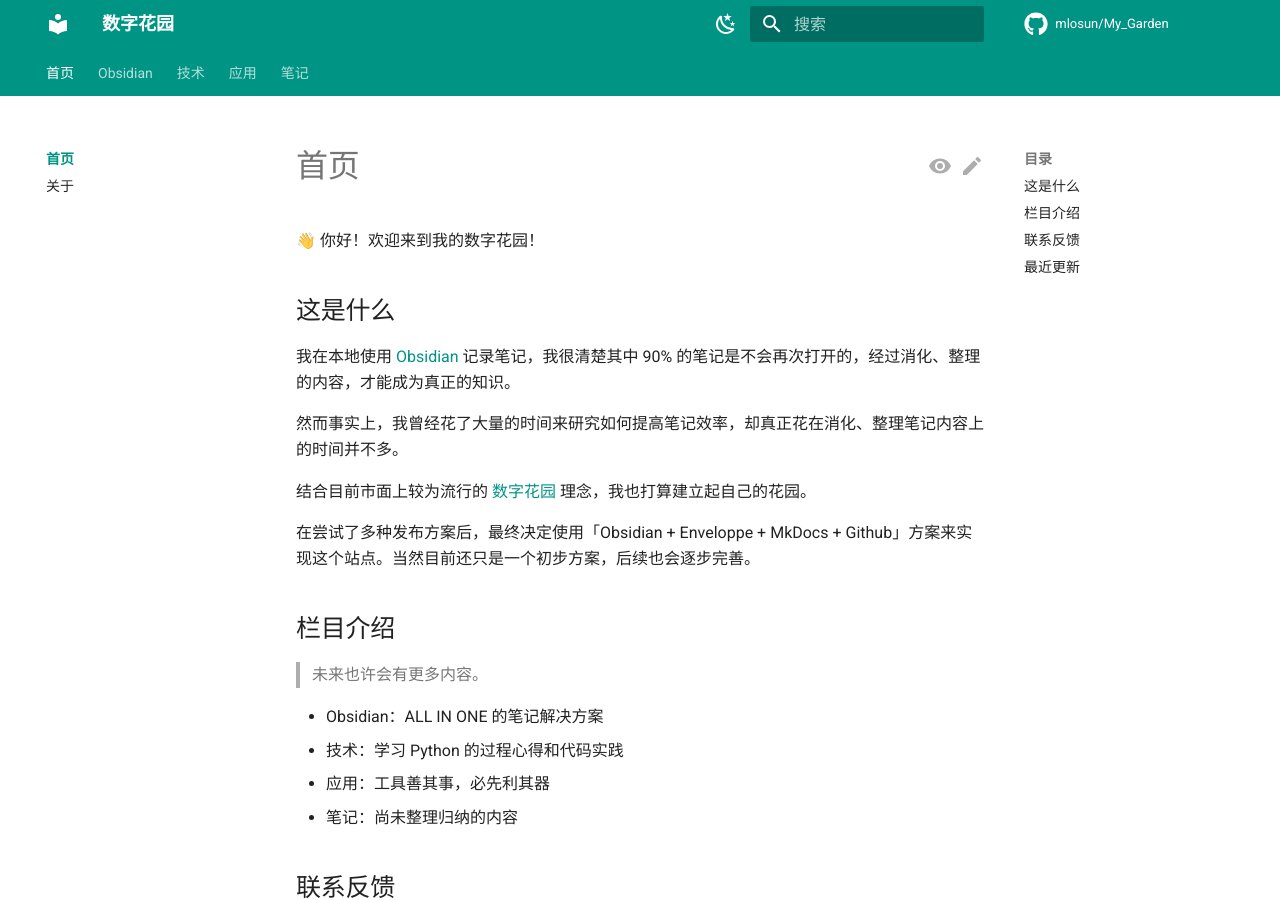
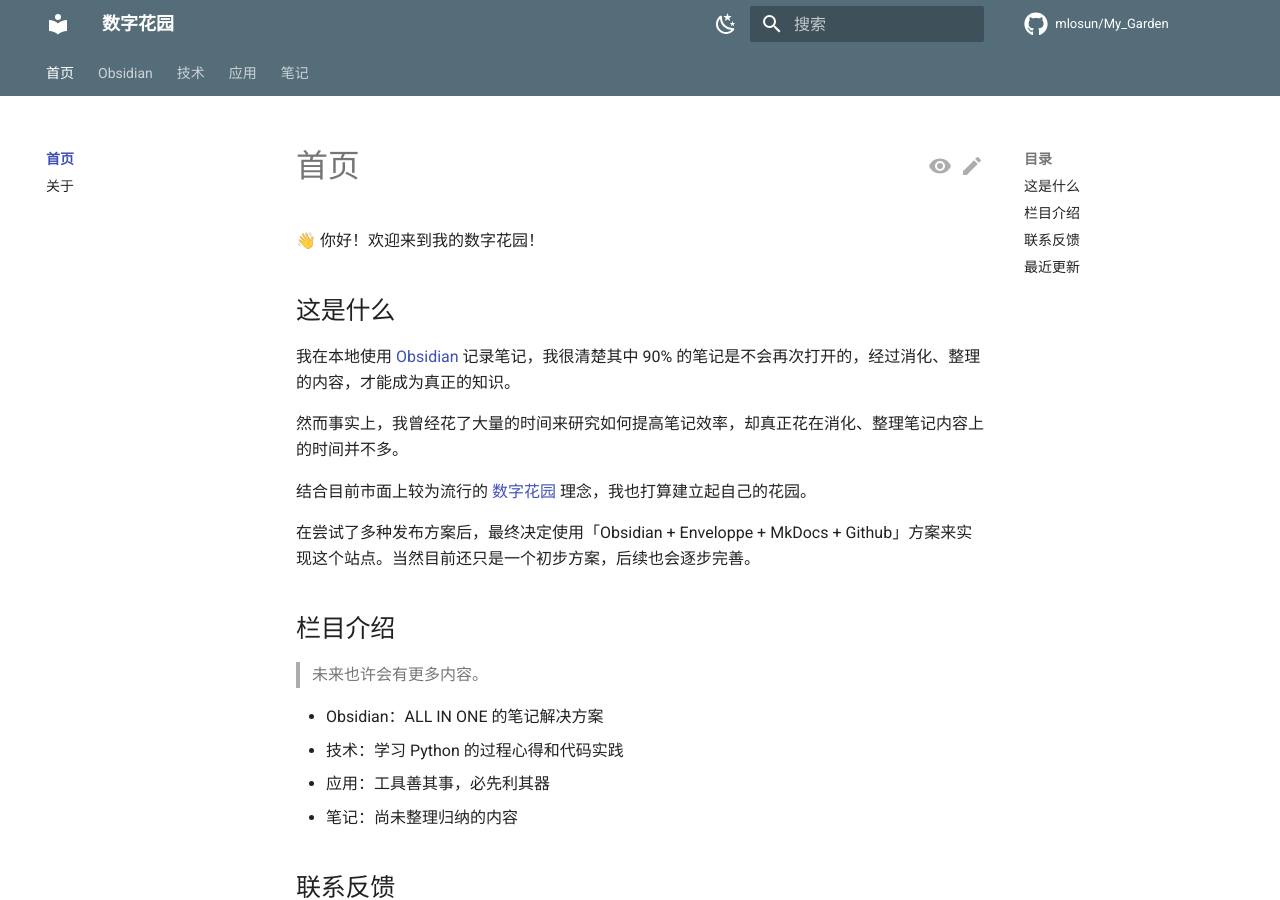
Before and after one commit to mlosun/My_Garden, an MkDocs documentation site: the page built from docs/index.md, in a window 1280 px wide and 900 px high. Built offline with MkDocs 1.6.1 and Material for MkDocs 9.7.7, drawn with Linux system fonts in a browser that asks for light colours; comment, search, counter and statistics services are not loaded.

Commit message:
style(mkdocs): 将主题的主色调和强调色从teal更改为blue grey
为了使主题颜色更加协调一致，将浅色模式和深色模式下的主色调和强调色从teal调整为blue grey

```diff
--- a/mkdocs.yml
+++ b/mkdocs.yml
@@ -48,8 +48,8 @@ theme:
     # 浅色模式设置
     - media: "(prefers-color-scheme: light)"
       scheme: default     # 使用默认的浅色主题方案
-      primary: teal       # 主色调
-      accent: teal        # 强调色
+      primary: blue grey       # 主色调
+      accent: blue grey        # 强调色
       toggle:
         icon: material/weather-night
         name: 切换到深色模式
@@ -57,8 +57,8 @@ theme:
     # 深色模式设置
     - media: "(prefers-color-scheme: dark)"
       scheme: slate       # 使用深色主题方案
-      primary: teal       # 主色调
-      accent: teal        # 强调色
+      primary: blue grey       # 主色调
+      accent: blue grey        # 强调色
       toggle:
         icon: material/weather-sunny
         name: 切换到浅色模式
```
